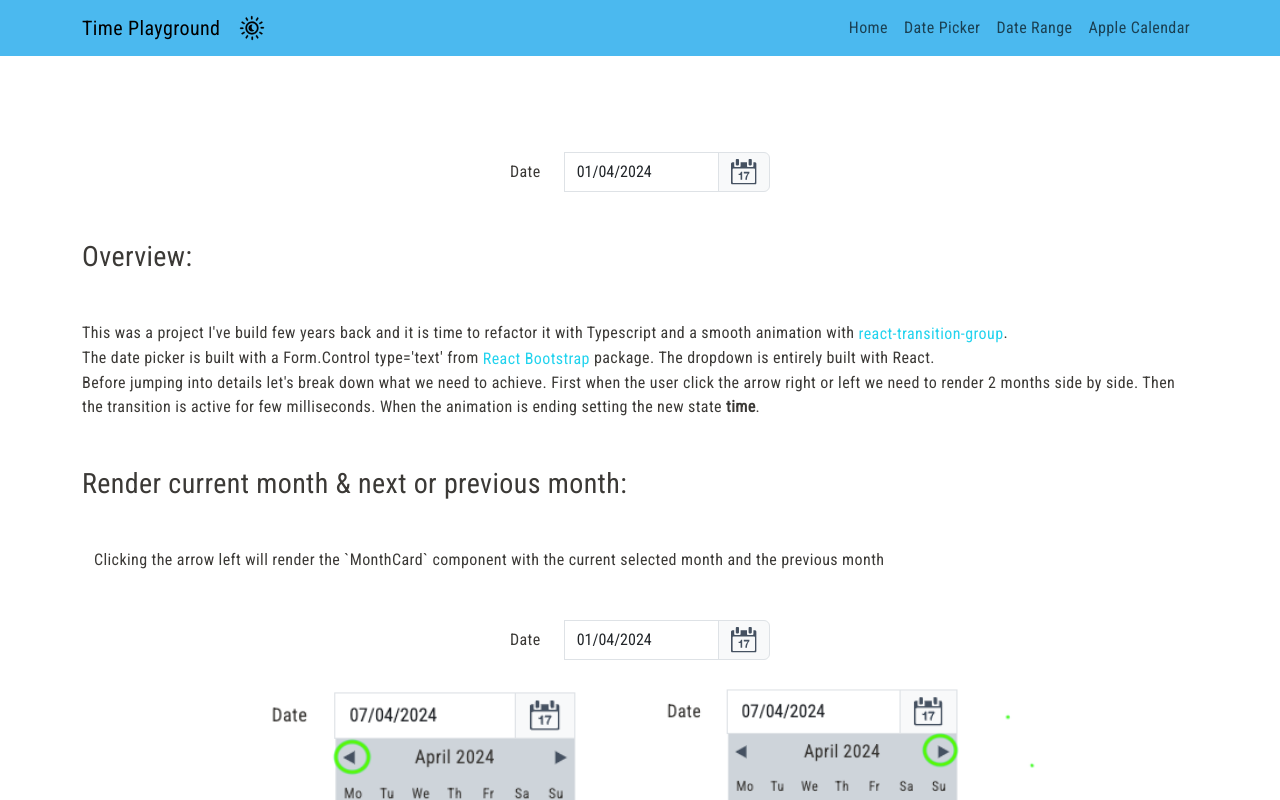
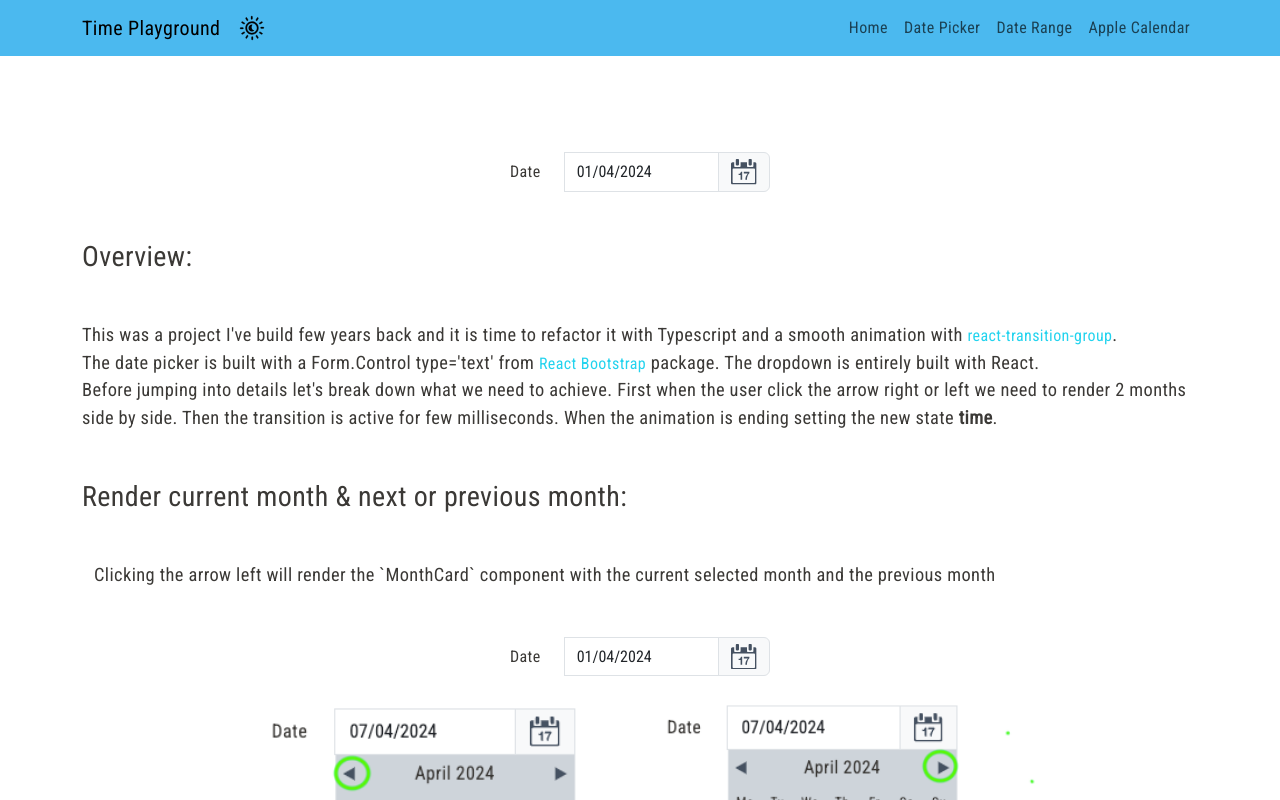
Before and after one commit to stephane777/timeplayground, a React app: page / in a window 1280 px wide. Shown: the top 800 px of the page. Built offline with nearby package versions, Linux system fonts and the light colour scheme.

Commit message:
feat: reset bootstrap styling for code & pre tag

```diff
--- a/src/styles/base/_reset.scss
+++ b/src/styles/base/_reset.scss
@@ -58,10 +58,6 @@ body {
   min-height: 100vh;
   scroll-behavior: smooth;
   text-rendering: optimizeSpeed;
-  font:
-    13px/1.8 'FB',
-    'Futura Book',
-    sans-serif;
   letter-spacing: 0.025em;
   background-color: $white;
 }
@@ -81,6 +77,16 @@ img {
 #root {
   min-height: 100vh;
 }
+
+p {
+  font-size: $font-size-base * 1.15;
+}
+
+pre,
+code {
+  color: inherit !important;
+}
+
 /* Remove all animations and transitions for people that prefer not to see them */
 /* In macOS: System Preferences > Accessibility > Display > Reduce motion. */
 @media (prefers-reduced-motion: reduce) {
```
